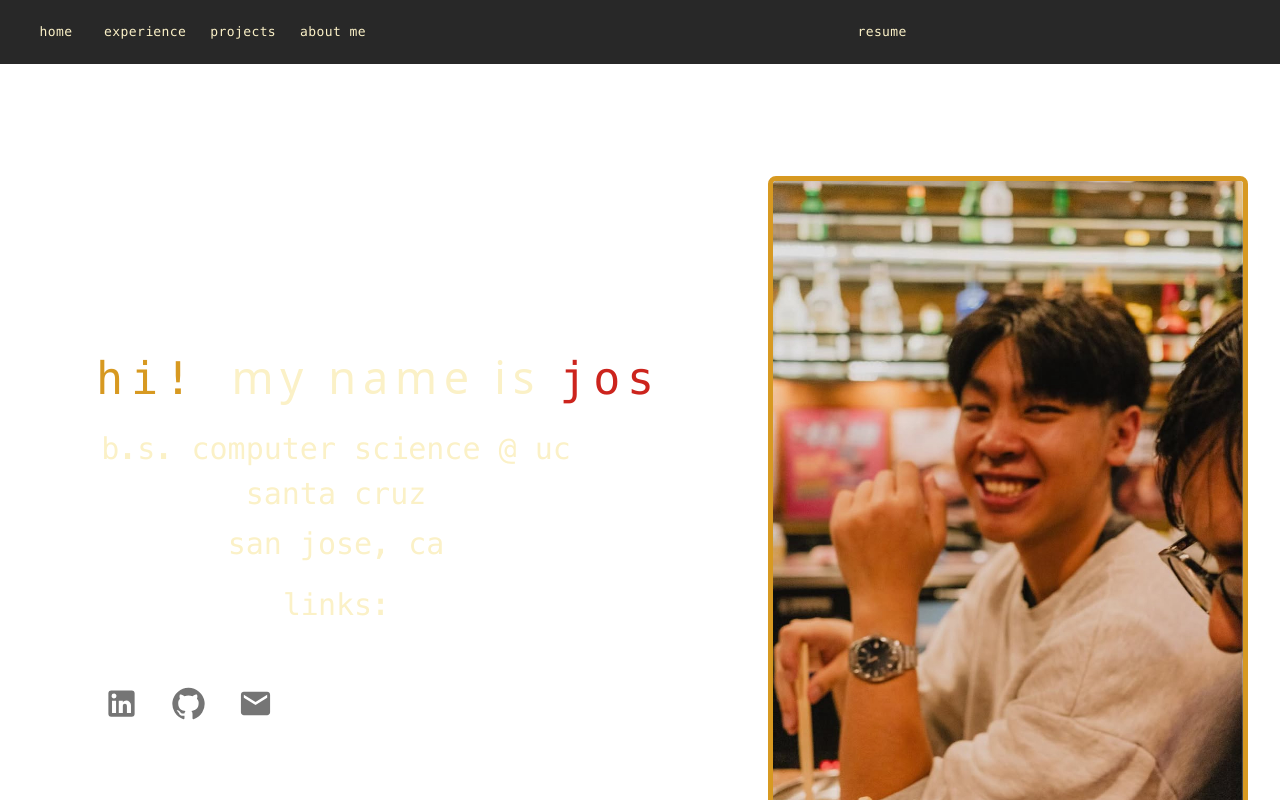
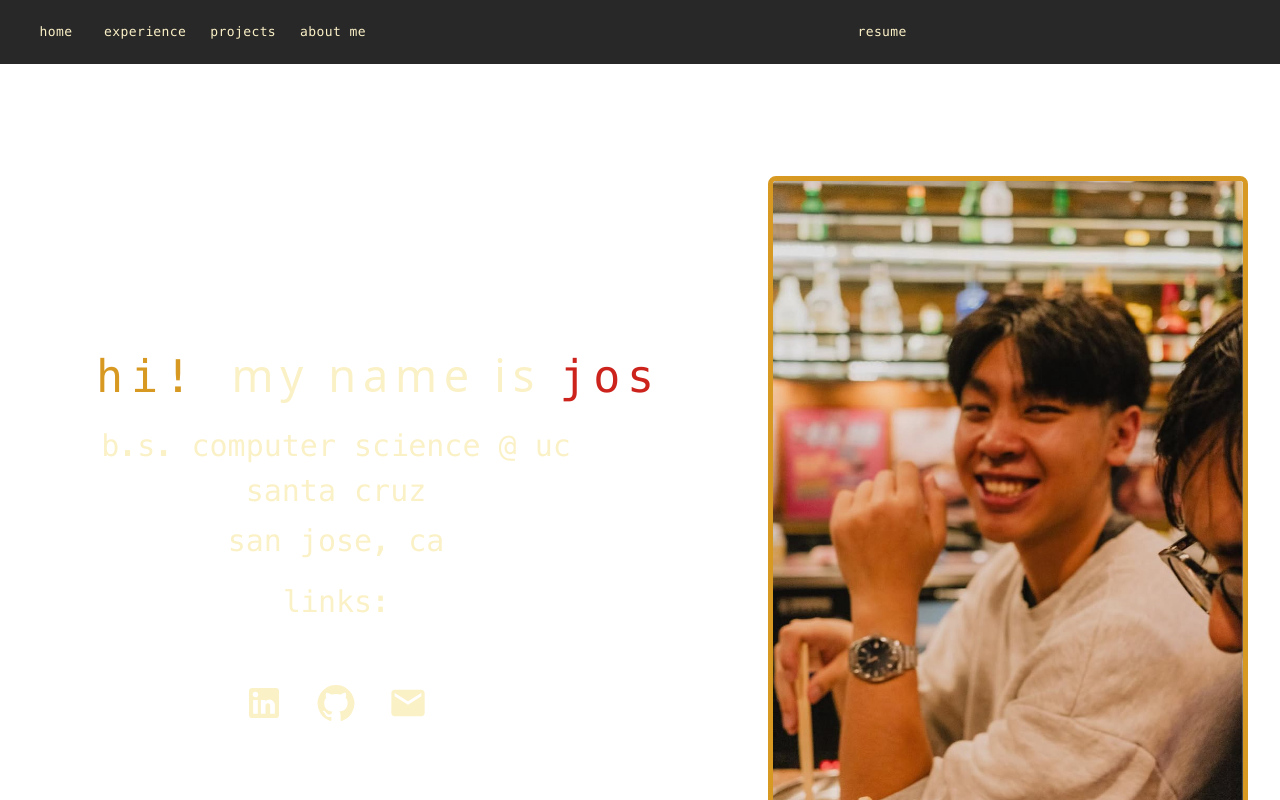
Before and after one commit to jishli113/jli-portfolio, a React (Vite) app: page / in a window 1280 px wide. Shown: the top 800 px of the page. Built offline with nearby package versions, Linux system fonts and the light colour scheme.

Commit message:
edited link buttons colors and size

```diff
--- a/src/App.tsx
+++ b/src/App.tsx
@@ -84,15 +84,16 @@ function App() {
               </Stack>
 
              <h5 style={{ marginTop: 16 }}>links:</h5>
-<Stack direction="row" spacing={2}>
+<Stack direction="row" spacing={2} sx={{ justifyContent: "center", alignItems: "center" }}>
   <IconButton
     component={Link}
     href="https://www.linkedin.com/in/joshua-li-8489771b2/"
     target="_blank"
     rel="noopener noreferrer"
     aria-label="LinkedIn"
+    sx={{ color: "#fbf1c7", "&:hover": { color: "#fbf1c7", opacity: 0.8 } }}
   >
-    <LinkedIn fontSize="large" />
+    <LinkedIn sx={{ fontSize: 40 }} />
   </IconButton>
 
   <IconButton
@@ -101,16 +102,18 @@ function App() {
     target="_blank"
     rel="noopener noreferrer"
     aria-label="GitHub"
+    sx={{ color: "#fbf1c7", "&:hover": { color: "#fbf1c7", opacity: 0.8 } }}
   >
-    <GitHub fontSize="large" />
+    <GitHub sx={{ fontSize: 40 }} />
   </IconButton>
 
   <IconButton
     component={Link}
     href="mailto:your.email@example.com"
     aria-label="Email"
+    sx={{ color: "#fbf1c7", "&:hover": { color: "#fbf1c7", opacity: 0.8 } }}
   >
-    <Email fontSize="large" />
+    <Email sx={{ fontSize: 40 }} />
   </IconButton>
 </Stack>
             </Box>
```
